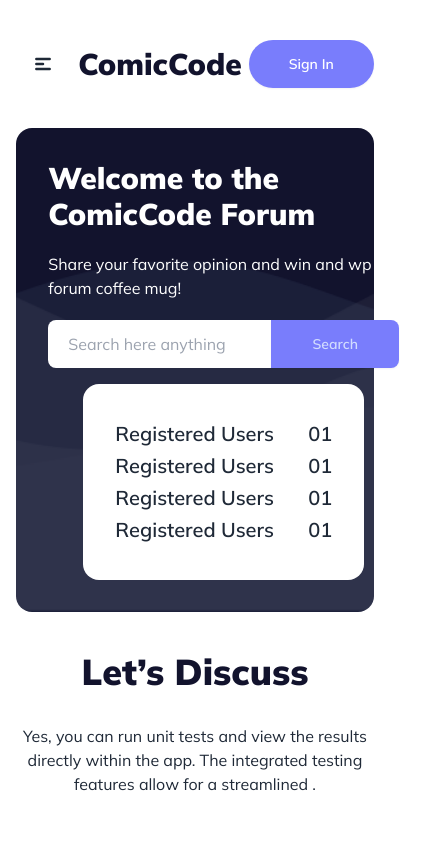
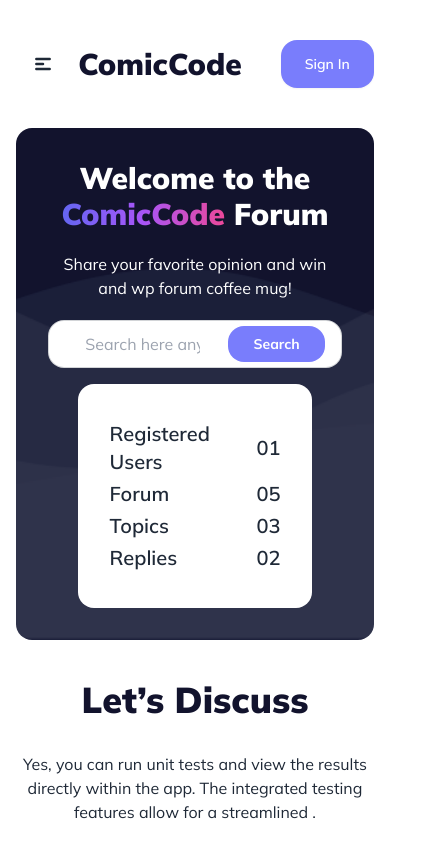
Before and after one commit to atique-shahriar/Comic_Code, a plain HTML site: page index.html in a window 390 px wide. Shown: the top 844 px of the page, 431 px wide, since content can reach past the window. Drawn offline with nearby package versions, Linux system fonts and the light colour scheme; no server answers.

Commit message:
Some changes in banner for responsive

```diff
--- a/index.html
+++ b/index.html
@@ -27,7 +27,7 @@
 
 <body class="mulishFont">
     <header class="w-11/12 md:w-4/5 lg:w-9/12 mx-auto ">
-
+        <!-- Navbar -->
         <div class="flex justify-between items-center bg-base-100 my-10">
             <div class="flex items-center gap-2">
                 <div class="dropdown">
@@ -91,7 +91,8 @@
                     </ul>
                 </div>
                 <div class="">
-                    <a><button class="btn btn-primary bg-[#797DFC] rounded-3xl px-10 text-white border-none">Sign
+                    <a><button
+                            class="btn btn-primary bg-[#797DFC] rounded-2xl px-6 lg:px-10 text-white border-none">Sign
                             In</button></a>
                 </div>
             </div>
@@ -102,33 +103,39 @@
             <div class="hero bg-[#12132D] rounded-2xl" style="background-image: url(./images/bgbanner.png)">
                 <div
                     class="flex flex-col lg:flex-row justify-between items-center gap-4 md:gap-10 lg:gap-20 p-8 md:p-12 lg:p-28">
-                    <div class="text-white lg:w-[60%]">
-                        <h1 class="mb-5 text-3xl md:text-5xl font-black">Welcome to the ComicCode Forum</h1>
+                    <div class="text-white lg:w-[60%] text-center md:text-left">
+                        <h1 class="mb-5 text-3xl  md:text-5xl font-black">Welcome to the <span
+                                class="inline-block text-transparent bg-clip-text bg-gradient-to-r from-indigo-500 via-purple-500 to-pink-500">ComicCode</span>
+                            Forum</h1>
                         <p class="mb-5">Share your favorite opinion and win and wp forum coffee mug!</p>
-                        <div class="flex items-center">
-                            <input type="text" class="grow h-12 rounded-l-lg p-5 text-black" id="inputField"
-                                placeholder="Search here anything" />
-                            <button class="btn btn-primary w-32 h-12 rounded-none rounded-r-lg bg-[#797DFC] border-none"
-                                onclick="searchBtn()">Search</button>
+                        <div class="flex items-center justify-center md:justify-normal">
+                            <label class="input input-bordered rounded-2xl flex items-center gap-2">
+                                <input type="text" class="h-12 rounded-l-lg p-5 text-black w-[80%]" id="inputField"
+                                    placeholder="Search here anything" />
+                                <button
+                                    class="bg-[#797DFC] text-white font-bold badge badge-info h-[80%] px-6 rounded-2xl "
+                                    onclick="searchBtn()">Search</button>
+                            </label>
+
                         </div>
                     </div>
                     <div class="bg-white rounded-2xl w-4/5 lg:w-[40%]">
                         <div class="p-8">
-                            <div class="flex justify-between my-1">
+                            <div class="flex justify-between items-center my-1">
                                 <p class="text-xl font-semibold">Registered Users</p>
                                 <p class="text-xl font-semibold">01</p>
                             </div>
                             <div class="flex justify-between my-1">
-                                <p class="text-xl font-semibold">Registered Users</p>
-                                <p class="text-xl font-semibold">01</p>
+                                <p class="text-xl font-semibold">Forum</p>
+                                <p class="text-xl font-semibold">05</p>
                             </div>
                             <div class="flex justify-between my-1">
-                                <p class="text-xl font-semibold">Registered Users</p>
-                                <p class="text-xl font-semibold">01</p>
+                                <p class="text-xl font-semibold">Topics</p>
+                                <p class="text-xl font-semibold">03</p>
                             </div>
                             <div class="flex justify-between my-1">
-                                <p class="text-xl font-semibold">Registered Users</p>
-                                <p class="text-xl font-semibold">01</p>
+                                <p class="text-xl font-semibold">Replies</p>
+                                <p class="text-xl font-semibold">02</p>
                             </div>
                         </div>
                     </div>
```
